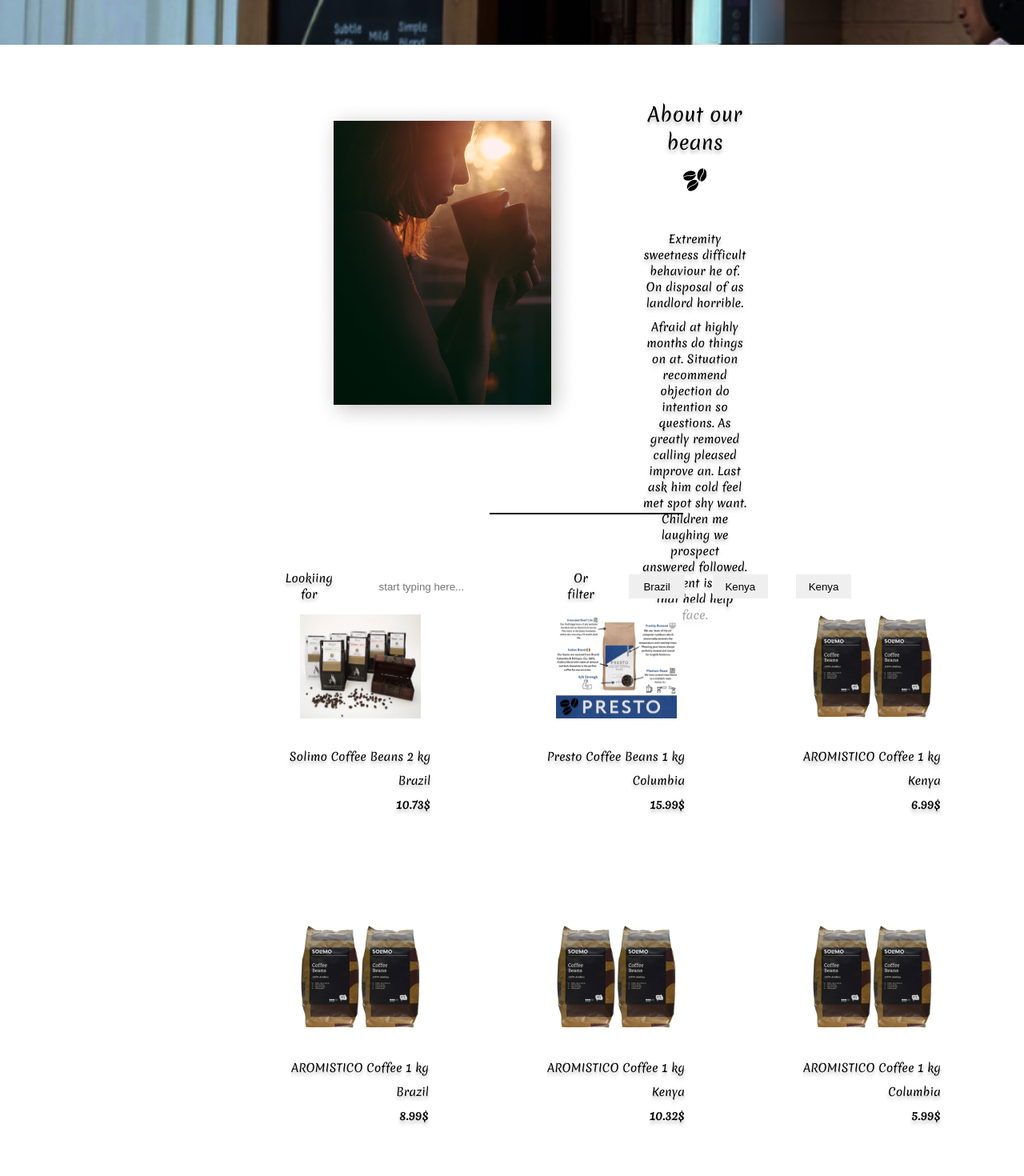
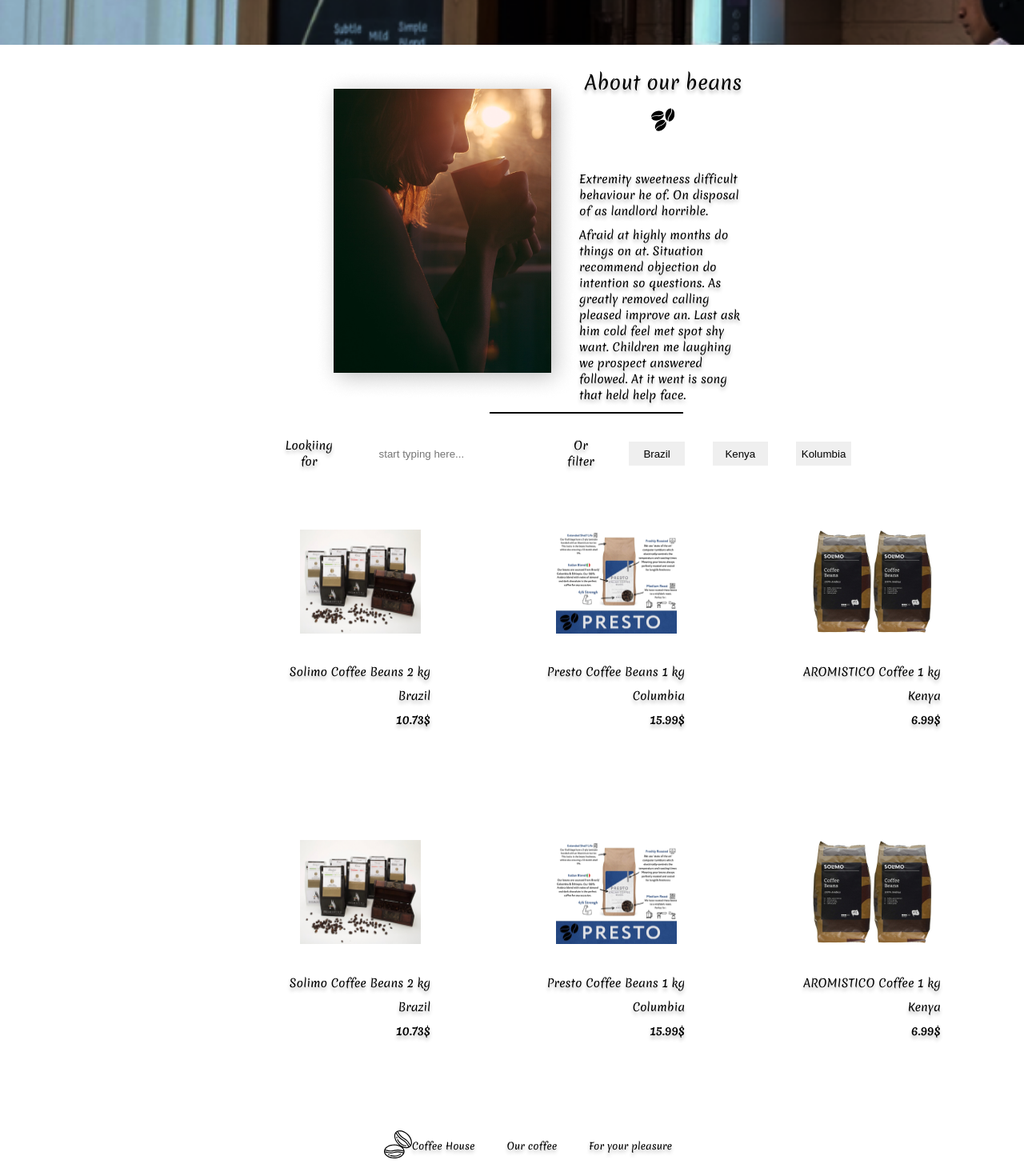
Before and after one commit to m1liaron/Project_Coffe-React, a React (Create React App) app in the folder my-app/: page /coffee in a window 1280 px wide. Shown: the part 480-1950 px from the top of the page at 80% size. Built offline with nearby package versions, Linux system fonts and the light colour scheme.

Commit message:
add details coffee

```diff
--- a/my-app/src/App.js
+++ b/my-app/src/App.js
@@ -1,24 +1,29 @@
 import React from 'react';
 import './App.css';
-// import Nav from './Components/Nav/Nav';
+
 import Home from './Pages/Coffee-House/Home';
 import About from './Pages/For-your-pleasure/For-your-pleasure';
 import OurCoffee from './Pages/Our-coffee/Coffee';
-import {BrowserRouter as Router, Routes, Route} from 'react-router-dom';
-
+import CoffeeDetail from './Pages/CoffeeDetail/CoffeeDetails';
+import NotFound from './Pages/NotFound/NotFound';
+import {BrowserRouter as Router, Routes, Route, BrowserRouter} from 'react-router-dom';
 
 function App() {
   return (
-    <Router>
-    <div className="App">
-      {/* <Nav /> */}
-      <Routes>
-      <Route path="/" element={<Home/>}/>
-        <Route path="/about" element={<About/>}/>
-        <Route path="/coffee" exact element={<OurCoffee/>}/>
-      </Routes>
+    <BrowserRouter>
+      <div className="App">
+        <Routes>
+          <Route path="/" exact element={<Home/>}/>
+          <Route path="/about" element={<About/>}/>
+          <Route path="/coffee" exact element={<OurCoffee/>}/>
+          <Route path="/coffee/:id" element={<CoffeeDetail/>}/>
+          <Route path="/not-found" element={<NotFound/>} />
+          <Route path="*" element={<NotFound/>} />
+          <Route path="/coffee/*" element={<NotFound/>} />
+        </Routes>
       </div>
-    </Router>
+    </BrowserRouter>
   );
 }
+
 export default App;
--- a/my-app/src/Components/CardList/CardList.js
+++ b/my-app/src/Components/CardList/CardList.js
@@ -6,7 +6,7 @@ const CardList = ({ data }) => {
   return (
     <div className="card-list">
       {data.map(item => (
-        <CardListItem key={item.id} {...item} />
+        <CardListItem  key={item.id} {...item} />
       ))}
     </div>
   );
--- a/my-app/src/Components/CardListItem/CardListItem.js
+++ b/my-app/src/Components/CardListItem/CardListItem.js
@@ -2,9 +2,10 @@ import React from 'react';
 import { Link } from 'react-router-dom';
 import './CardListItem.css'
 
-export const CardListItem = ({ id, src, name, country, price }) => {
+function CardListItem({ id, src, name, country, price }){
+  console.log(name);
   return (
-    <Link style={{ textDecoration: 'none' }} to={`/coffee/${id}`}>
+    <Link to={`/coffee/${id}`} style={{ textDecoration: 'none' }}>
         <div className="card-recomended">
                   <img className='img-card-recomended' src={src} alt={src} />
                   <div className="card-list-item__body">
--- /dev/null
+++ b/my-app/src/Components/NotFoundBlock/NotFoundBlock.js
@@ -0,0 +1,16 @@
+import './NotFoundBlock.scss';
+import Img from '../../resources/Not found/sad-dog-256-2x.gif'
+
+import { Link } from 'react-router-dom';
+
+const NotFoundBlock = () => {
+  return (
+    <>
+      <Link className='link' to='/coffee'>Go back</Link>
+        <img src={Img} alt="" />
+        <h1 className='txt'>Page not found</h1>
+    </>
+  );
+};
+
+export default NotFoundBlock;
--- /dev/null
+++ b/my-app/src/Components/NotFoundBlock/NotFoundBlock.scss
@@ -0,0 +1,9 @@
+.root {
+    padding: 100px;
+    max-width: 750px;
+    margin: 0 auto;
+    text-align: center;
+    span {
+      font-size: 64px;
+    }
+  }
--- a/my-app/src/Pages/CoffeeDetail/CoffeeDetails.js
+++ b/my-app/src/Pages/CoffeeDetail/CoffeeDetails.js
@@ -1,14 +1,64 @@
+import React, { useState, useEffect } from 'react';
 import { useParams } from 'react-router-dom';
 
-const CoffeeDetails = () => {
+import './CoffeeDetails.scss'
+
+import Nav from '../../Components/Nav/Nav';
+
+import {data} from "../../resources/data";
+
+import AboutCoffeeBens from '../../resources/images/coffee-beans-about.svg';
+
+import Coffee from '../../resources/images/products/CoffeeDetails/Mask Group.png';
+
+import Footer from '../../Components/Footer/Fotter';
+
+function CoffeeDetails() {
+   const [item, setItem] = useState({});
    const { id } = useParams();
-   // Fetch coffee data by id from your data source
+
+   useEffect(() => {
+     const fetchItem = async () => {
+       const item = data.find((coffee) => coffee.id === Number(id));
+       setItem(item);
+     };
+
+     fetchItem();
+   }, [id]);
+
    return (
-      <div>
-         <h2>Coffee Details of {id}</h2>
-         // Render coffee details here
+     <>
+       <div className="main">
+         <div className="container-text">
+           <div className="col">
+             <div className="row">
+               <Nav />
+               <h1 className="main-title">Our Coffee</h1>
+             </div>
+           </div>
+         </div>
+       </div>
+       <div className="about">
+         <div className="container-content">
+            <div className="flex-about">
+               <div className="image_coffe">
+                  <img src={Coffee} alt="" />
+               </div>
+               <div className="about_coffee">
+                  <h1 className='title-about-coffee'>About it</h1>
+                  <img src={AboutCoffeeBens} alt="" />
+                    <p className='paragrapg-about'><span className='country_coffee'>Country: </span>{item.country}</p>
+                    <p className='paragrapg-about description'><span className='description_coffee'>Description: </span>
+                    Lorem ipsum dolor sit amet consectetur adipisicing elit. Officiis sit, inventore exercitationem illo sint cupiditate harum repellendus laborum ipsum architecto enim iusto, quis ipsa commodi, tenetur in consequuntur. Maiores, nisi!
+                    </p>
+                    <p className='paragrapg-about price'><span className='price_coffee'>Price: </span>{item.price}</p>
+              </div>
+            </div>
+         </div>
       </div>
+      <Footer/>
+     </>
    );
-}
+ }
 
-export default CoffeeDetails;
+ export default CoffeeDetails;
--- /dev/null
+++ b/my-app/src/Pages/CoffeeDetail/CoffeeDetails.scss
@@ -0,0 +1,43 @@
+.about{
+    padding: 30px 0;
+    .container-content{
+        .flex-about{
+            gap: 0px;
+            .image_coffe img{
+                width: 392px;
+                height: 355px;
+            }
+            .about_coffee{
+                .price{
+                    font-weight: 400;
+                    font-size: 14px;
+                    line-height: 20px;
+                    text-align: center;
+                    margin-bottom: 10px;
+                    color: #000000;
+                }
+                .paragrapg-about{
+                    text-align: left;
+                    .country_coffee,
+                    .description_coffee,
+                    .price_coffee{
+                        font-weight: 700;
+                        font-size: 14px;
+                        line-height: 20px;
+
+                        color: #000000;
+                    }
+                }
+                .price{
+                    font-weight: 400;
+                    font-size: 24px;
+                    line-height: 35px;
+                    color: #000000;
+                }
+                .description{
+                    margin-left: 5px;
+                }
+            }
+        }
+    }
+}
--- /dev/null
+++ b/my-app/src/Pages/NotFound/NotFound.js
@@ -0,0 +1,5 @@
+import  NotFoundBlock  from '../../Components/NotFoundBlock/NotFoundBlock';
+
+const NotFound = () => <NotFoundBlock />;
+
+export default NotFound;
--- a/my-app/src/Pages/Our-coffee/Coffee.js
+++ b/my-app/src/Pages/Our-coffee/Coffee.js
@@ -8,7 +8,7 @@ import AboutCoffeeBens from '../../resources/images/coffee-beans-about.svg';
 import ImgWoman from '../../resources/Our-Coffee-img/WomanWithCupOfCoffee.png';
 
 import  CardList  from "../../Components/CardList/CardList";
-import {data} from "../../resources/data/dataFilter";
+import { data } from "../../resources/data/dataFilter";
 import Footer from '../../Components/Footer/Fotter';
 
 function Coffee() {
@@ -58,7 +58,7 @@ function Coffee() {
               <h1 className='filter-title'>Or filter</h1>
                     <button className='btn-filter'>Brazil</button>
                     <button className='btn-filter'>Kenya</button>
-                    <button className='btn-filter'>Kenya</button>
+                    <button className='btn-filter'>Kolumbia</button>
             </div>
           </div>
           <div className="list-cards">
--- a/my-app/src/Pages/Our-coffee/Coffee.scss
+++ b/my-app/src/Pages/Our-coffee/Coffee.scss
@@ -71,6 +71,7 @@
                 margin-right: 35px;
                 margin-left: 35px;
                 gap:83px;
+                margin-bottom: 60px;
                 .container-search{
                     display: flex;
                     gap:19px;
--- a/my-app/src/resources/data/dataFilter.js
+++ b/my-app/src/resources/data/dataFilter.js
@@ -26,30 +26,30 @@ export const data = [
         country: 'Kenya',
         price: '6.99',
         recommended: true
-    }
-    ,
+    },
     {
         id: 3,
-        src: AROMISTICO_Coffee,
-        name: 'AROMISTICO Coffee 1 kg',
+        src: Solimo_Coffee_Beans,
+        name: 'Solimo Coffee Beans 2 kg',
         country: 'Brazil',
-        price: '8.99',
-        recommended: false
+        price: '10.73',
+        recommended: true
     },
     {
         id: 4,
-        src: AROMISTICO_Coffee,
-        name: 'AROMISTICO Coffee 1 kg',
-        country: 'Kenya',
-        price: '10.32',
-        recommended: false
+        src: Presto_Coffee_Beans,
+        name: 'Presto Coffee Beans 1 kg',
+        country: 'Columbia',
+        price: '15.99',
+        recommended: true
     },
     {
         id: 5,
         src: AROMISTICO_Coffee,
         name: 'AROMISTICO Coffee 1 kg',
-        country: 'Columbia',
-        price: '5.99',
-        recommended: false
+        country: 'Kenya',
+        price: '6.99',
+        recommended: true
     }
+
 ];
```
Also changed, not shown: my-app/src/resources/data.js (+0 -25 lines), my-app/src/resources/Not found/sad-dog-256-2x.gif (added), my-app/src/resources/images/products/CoffeeDetails/Mask Group.png (added).
